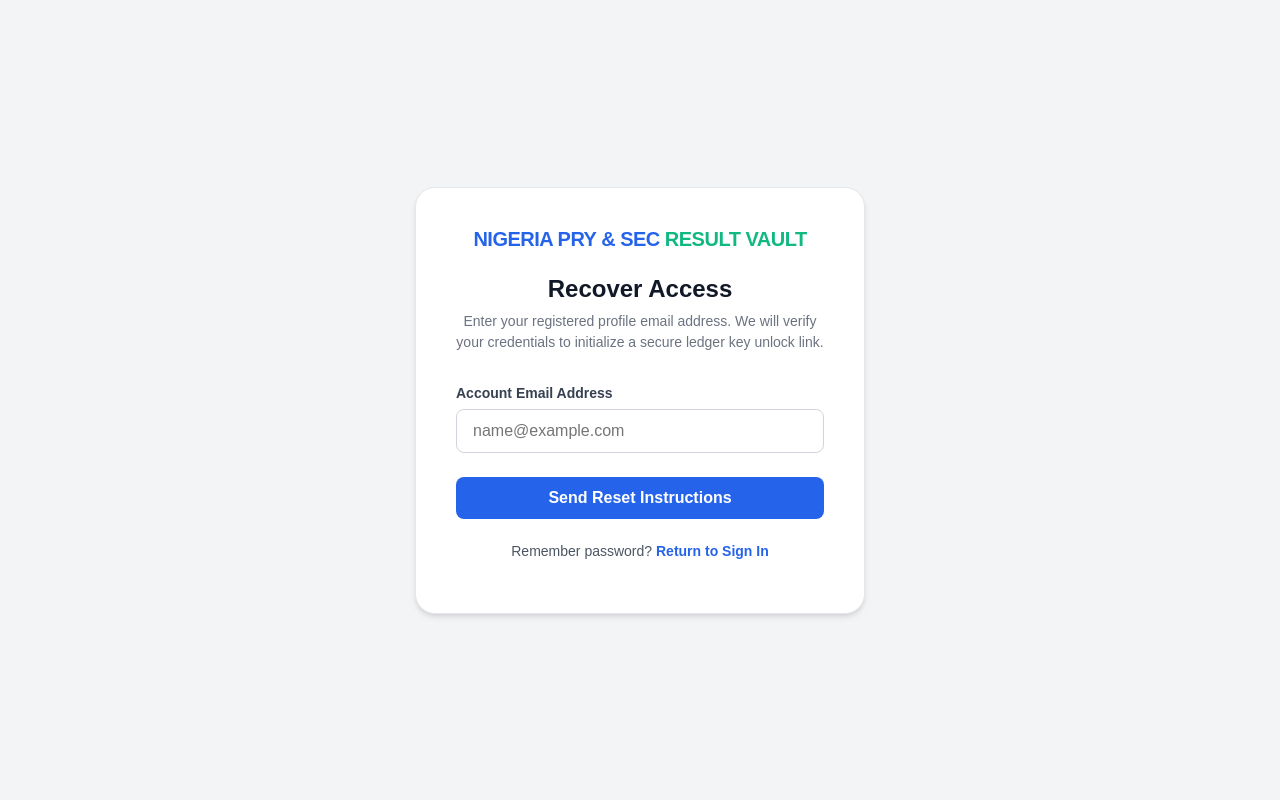
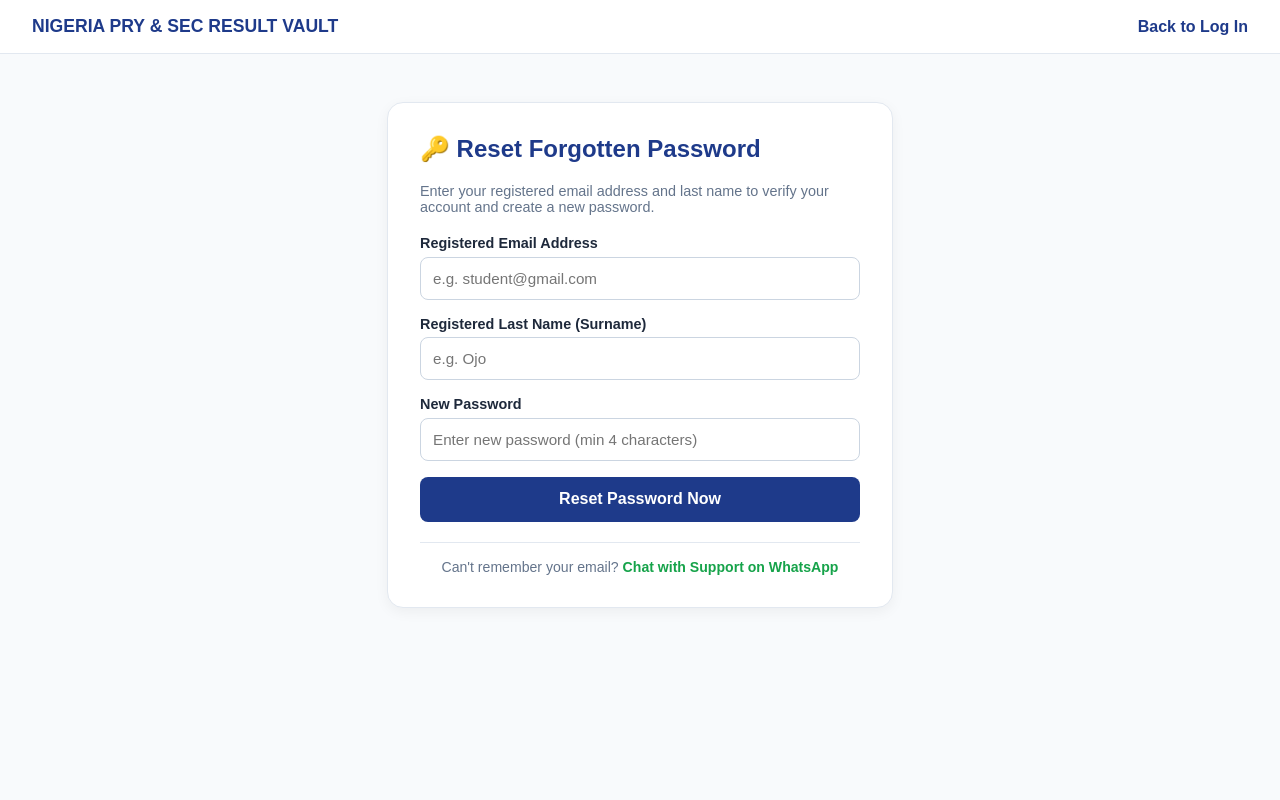
Before and after one commit to ogodoafure-ux/eduvault, a Node server app: template views/forgot-password.ejs in a window 1280 px wide. Run offline with Node 20, Linux system fonts and the light colour scheme; the template is opened without the code that fills it, so the values that code supplies are empty.

Commit message:
Add Forgot Password self-service reset page and link on Login screen

```diff
--- a/server.js
+++ b/server.js
@@ -84,6 +84,26 @@ app.post("/contact", async (req, res) => {
         await pool.query("INSERT INTO contact_messages (name, phone, topic, message) VALUES ($1,$2,$3,$4)", [req.body.name, req.body.phone, req.body.topic, req.body.message]);
     } catch (e) {}
     res.render("contact", { sent: true });
+});
+
+app.get("/forgot-password", (req, res) => res.render("forgot-password", { error: null, success: null }));
+app.post("/forgot-password", async (req, res) => {
+    const email = String(req.body.email || "").toLowerCase().trim();
+    const lastName = String(req.body.lastName || "").trim();
+    const newPassword = String(req.body.newPassword || "").trim();
+    if (!email || !lastName || newPassword.length < 4) {
+        return res.render("forgot-password", { error: "Please fill in all fields (minimum 4 characters for password).", success: null });
+    }
+    try {
+        const check = await pool.query("SELECT id FROM users WHERE LOWER(email) = $1 AND TRIM(LOWER(last_name)) = TRIM(LOWER($2))", [email, lastName]);
+        if (check.rows.length === 0) {
+            return res.render("forgot-password", { error: "No account matched that Email and Last Name combination.", success: null });
+        }
+        await pool.query("UPDATE users SET password_hash = $1 WHERE id = $2", [newPassword, check.rows[0].id]);
+        return res.render("forgot-password", { error: null, success: "✓ Password updated successfully!" });
+    } catch (e) {
+        return res.render("forgot-password", { error: "Unable to reset password right now. Please try again.", success: null });
+    }
 });
 
 app.get("/login", (req, res) => res.render("login"));
--- a/views/forgot-password.ejs
+++ b/views/forgot-password.ejs
@@ -3,42 +3,45 @@
 <head>
     <meta charset="UTF-8">
     <meta name="viewport" content="width=device-width, initial-scale=1.0">
-    <title>Reset Your Vault Access | Nigeria School Result Vault</title>
+    <title>Reset Password | Nigeria Pry & Sec Result Vault</title>
     <style>
-        body { background-color: #f3f4f6; margin: 0; font-family: sans-serif; color: #1f2937; display: flex; align-items: center; justify-content: center; min-height: 100vh; }
-        .auth-card { background-color: #ffffff; padding: 2.5rem; border-radius: 1.25rem; box-shadow: 0 4px 6px -1px rgba(0, 0, 0, 0.1), 0 2px 4px -1px rgba(0, 0, 0, 0.06); border: 1px solid #e5e7eb; width: 100%; max-width: 450px; box-sizing: border-box; }
-        .brand { font-size: 1.25rem; font-weight: 900; color: #2563eb; text-decoration: none; text-transform: uppercase; text-align: center; display: block; margin-bottom: 1.5rem; letter-spacing: -0.5px; }
-        .brand span { color: #10b981; }
-        h2 { margin: 0 0 0.5rem 0; color: #111827; text-align: center; font-size: 1.5rem; }
-        p.subtitle { color: #6b7280; font-size: 0.875rem; text-align: center; margin: 0 0 2rem 0; line-height: 1.5; }
-        .form-group { margin-bottom: 1.5rem; }
-        label { display: block; font-size: 0.875rem; font-weight: 600; color: #374151; margin-bottom: 0.5rem; }
-        input[type="email"] { width: 100%; padding: 0.75rem 1rem; border-radius: 0.5rem; border: 1px solid #d1d5db; font-size: 1rem; box-sizing: border-box; transition: border-color 0.2s; }
-        input:focus { outline: none; border-color: #2563eb; box-shadow: 0 0 0 3px rgba(37, 99, 235, 0.1); }
-        .btn-submit { background-color: #2563eb; color: #ffffff; width: 100%; padding: 0.75rem; border: none; border-radius: 0.5rem; font-size: 1rem; font-weight: 700; cursor: pointer; transition: background-color 0.2s; }
-        .btn-submit:hover { background-color: #1d4ed8; }
-        .footer-text { margin-top: 1.5rem; text-align: center; font-size: 0.875rem; color: #4b5563; }
-        .footer-text a { color: #2563eb; text-decoration: none; font-weight: 600; }
-        .footer-text a:hover { text-decoration: underline; }
+        body { background: #f8fafc; margin: 0; font-family: sans-serif; color: #1e293b; display: flex; flex-direction: column; min-height: 100vh; }
+        .navbar { background: #fff; border-bottom: 1px solid #e2e8f0; padding: 1rem 2rem; display: flex; justify-content: space-between; align-items: center; }
+        .logo { font-size: 1.1rem; font-weight: 900; color: #1e3a8a; text-decoration: none; text-transform: uppercase; }
+        .box { max-width: 440px; width: 92%; margin: 3rem auto; background: #fff; padding: 2rem; border-radius: 1rem; border: 1px solid #e2e8f0; box-shadow: 0 4px 14px rgba(0,0,0,0.05); }
+        label { display: block; font-weight: bold; margin-bottom: 0.35rem; font-size: 0.9rem; }
+        input { width: 100%; padding: 0.75rem; margin-bottom: 1rem; border: 1px solid #cbd5e1; border-radius: 0.5rem; box-sizing: border-box; font-size: 0.95rem; }
+        .btn { width: 100%; background: #1e3a8a; color: #fff; border: none; padding: 0.85rem; border-radius: 0.5rem; font-weight: bold; font-size: 1rem; cursor: pointer; }
+        .alert-err { background: #fee2e2; color: #991b1b; padding: 0.85rem; border-radius: 0.5rem; margin-bottom: 1rem; font-size: 0.9rem; font-weight: bold; }
+        .alert-ok { background: #d1fae5; color: #065f46; padding: 0.85rem; border-radius: 0.5rem; margin-bottom: 1rem; font-size: 0.9rem; font-weight: bold; }
     </style>
 </head>
 <body>
-
-    <div class="auth-card">
-        <a href="/" class="brand">Nigeria Pry & Sec <span>Result Vault</span></a>
-        <h2>Recover Access</h2>
-        <p class="subtitle">Enter your registered profile email address. We will verify your credentials to initialize a secure ledger key unlock link.</p>
-
+    <nav class="navbar">
+        <a href="/" class="logo">Nigeria Pry &amp; Sec Result Vault</a>
+        <a href="/login" style="color:#1e3a8a;font-weight:bold;text-decoration:none;">Back to Log In</a>
+    </nav>
+    <div class="box">
+        <h2 style="margin-top:0;color:#1e3a8a;">🔑 Reset Forgotten Password</h2>
+        <p style="color:#64748b;font-size:0.9rem;margin-top:0;margin-bottom:1.25rem;">Enter your registered email address and last name to verify your account and create a new password.</p>
+        <% if (typeof error !== 'undefined' && error) { %>
+            <div class="alert-err"><%= error %></div>
+        <% } %>
+        <% if (typeof success !== 'undefined' && success) { %>
+            <div class="alert-ok"><%= success %> — <a href="/login" style="color:#065f46;text-decoration:underline;">Click here to Log In</a></div>
+        <% } %>
         <form action="/forgot-password" method="POST">
-            <div class="form-group">
-                <label for="email">Account Email Address</label>
-                <input type="email" id="email" name="email" required placeholder="name@example.com">
-            </div>
-            <button type="submit" class="btn-submit">Send Reset Instructions</button>
+            <label>Registered Email Address</label>
+            <input type="email" name="email" placeholder="e.g. student@gmail.com" required>
+            <label>Registered Last Name (Surname)</label>
+            <input type="text" name="lastName" placeholder="e.g. Ojo" required>
+            <label>New Password</label>
+            <input type="password" name="newPassword" placeholder="Enter new password (min 4 characters)" minlength="4" required>
+            <button type="submit" class="btn">Reset Password Now</button>
         </form>
-
-        <p class="footer-text">Remember password? <a href="/login">Return to Sign In</a></p>
+        <div style="margin-top:1.25rem;padding-top:1rem;border-top:1px solid #e2e8f0;text-align:center;font-size:0.88rem;color:#64748b;">
+            Can't remember your email? <a href="https://wa.me" target="_blank" style="color:#16a34a;font-weight:bold;text-decoration:none;">Chat with Support on WhatsApp</a>
+        </div>
     </div>
-
 </body>
 </html>
--- a/views/login.ejs
+++ b/views/login.ejs
@@ -32,6 +32,7 @@
             <div class="form-group">
                 <label>Password</label>
                 <input type="password" name="password" required placeholder="â€¢â€¢â€¢â€¢â€¢â€¢â€¢â€¢">
+<div style="text-align:right;margin:-0.5rem 0 1rem 0;"><a href="/forgot-password" style="color:#1e3a8a;font-size:0.88rem;font-weight:bold;text-decoration:none;">Forgot Password?</a></div>
             </div>
             <button type="submit" class="btn">Access Vault</button>
         </form>
```
